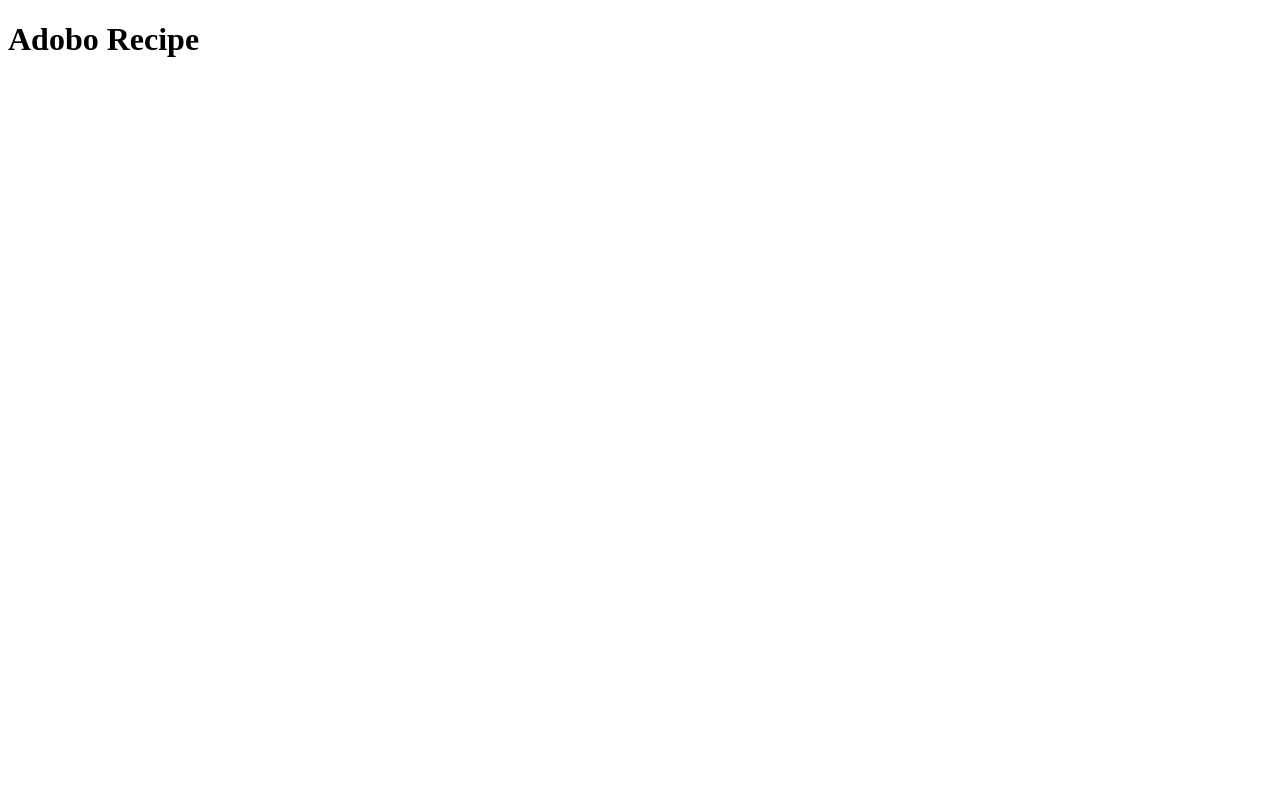
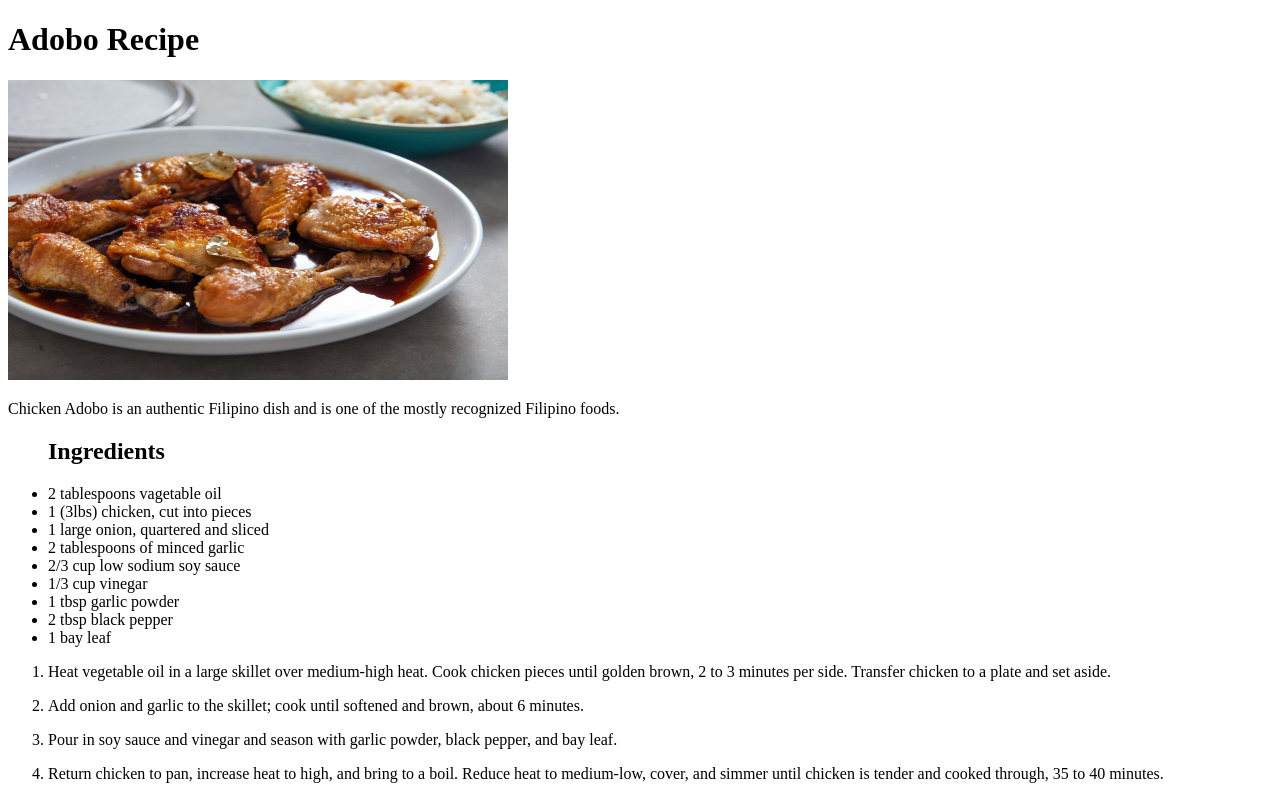
Before and after one commit to karldenniss/odin-recipes, a plain HTML site: page recipes/adobo.html in a window 1280 px wide. Drawn offline with Linux system fonts and the light colour scheme.

Commit message:
updated index.html and recipes/adobo.html

```diff
--- a/recipes/adobo.html
+++ b/recipes/adobo.html
@@ -8,5 +8,27 @@
 </head>
 <body>
     <h1>Adobo Recipe</h1>
+    <img src="../images/adobo.jpg" alt="adobo" width="500" height="300">
+    <p>Chicken Adobo is an authentic Filipino dish and is one of the mostly recognized Filipino foods.</p>
+    <ul>
+        <h2>Ingredients</h2>
+        <li>2 tablespoons vagetable oil</li>
+        <li>1 (3lbs) chicken, cut into pieces</li>
+        <li>1 large onion, quartered and sliced</li>
+        <li>2 tablespoons of minced garlic</li>
+        <li>2/3 cup low sodium soy sauce</li>
+        <li>1/3 cup vinegar</li>
+        <li>1 tbsp garlic powder</li>
+        <li>2 tbsp black pepper</li>
+        <li>1 bay leaf</li>
+    </ul>
+
+    <ol>
+        <li><p>Heat vegetable oil in a large skillet over medium-high heat. Cook chicken pieces until golden brown, 2 to 3 minutes per side. Transfer chicken to a plate and set aside.</p></li>
+        <li><p>Add onion and garlic to the skillet; cook until softened and brown, about 6 minutes.</p></li>
+        <li><p>Pour in soy sauce and vinegar and season with garlic powder, black pepper, and bay leaf.</p></li>
+        <li><p>Return chicken to pan, increase heat to high, and bring to a boil. Reduce heat to medium-low, cover, and simmer until chicken is tender and cooked through, 35 to 40 minutes.</p></li>
+    </ol>
+
 </body>
 </html>
```
Also changed, not shown: index.html (+4 -1 lines).
